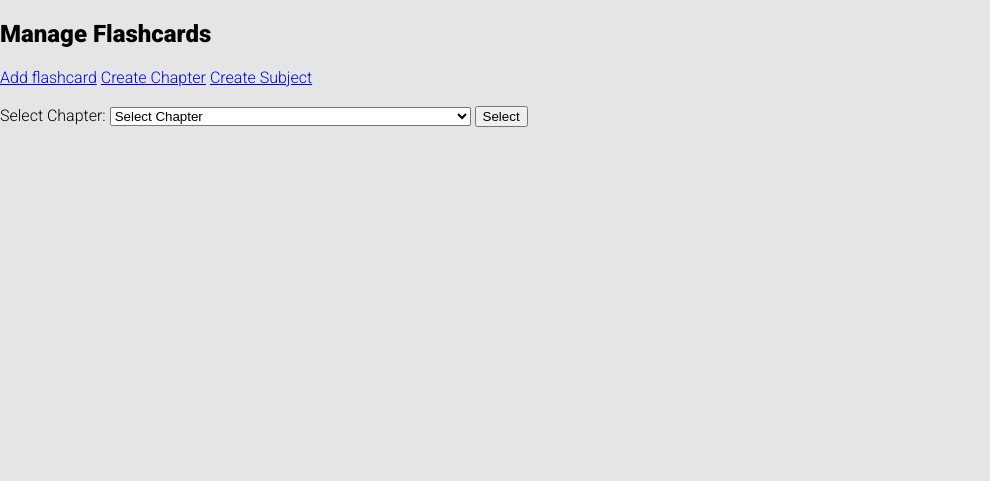
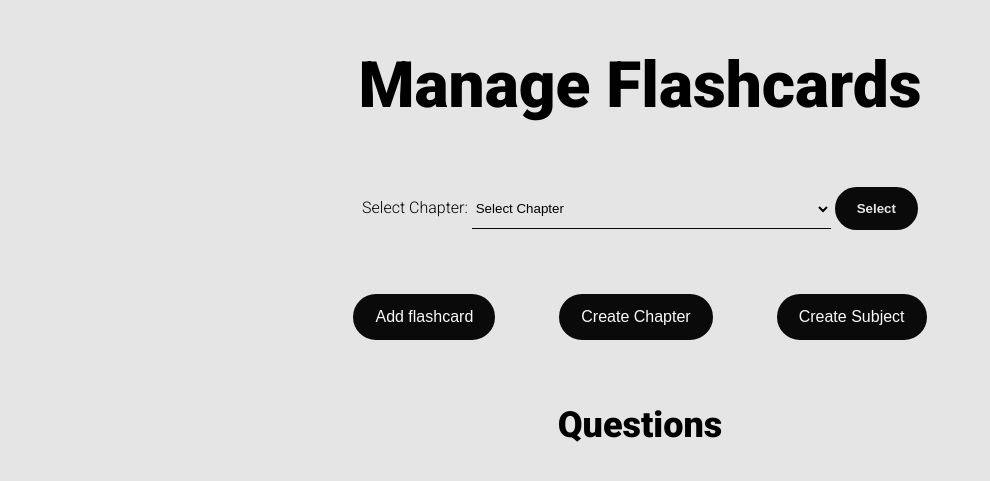
Before and after one commit to kevinalappat09/sem-project, a Django app: page /manage/ in a window 1280 px wide. Shown: the part 83-564 px from the top of the page, without its empty margins (0-990 px from the left). Run offline with Django 4.2, Linux system fonts and the light colour scheme; data comes from the database, SQL or seed files in the repository; both versions use the stored data as it was after the commit.

Commit message:
Started working on the colors

```diff
--- a/flashcards_app/flashcards/static/css/styles.css
+++ b/flashcards_app/flashcards/static/css/styles.css
@@ -77,6 +77,11 @@ body {
     color: var(--accent);
 }
 
+.icon-link {
+    text-decoration: none;
+    color: #0a0a0a;
+}
+
 /* Home Page Content */
 .main-content {
     padding: 16px 64px;
@@ -102,9 +107,13 @@ body {
 
 .general-button {
     background-color: var(--red);
-    padding: 16px 16px;
-    margin-right: 32px;
-    border-radius: 64px;
+    display: flex;
+    padding: 12px 20px;
+    align-items: center;
+    gap: 16px;
+    border-radius: 30px;
+    border: 2px solid var(--red);
+
     transition: 400ms;
 }
 
@@ -322,3 +331,46 @@ body {
 
     border-bottom: 1px solid var(--pink);
 }
+
+.manage-content {
+    padding-top: 32px;
+
+    display: flex;
+    flex-direction: column;
+    align-items: center;
+    gap: 64px;
+}
+
+.button-group {
+    display: flex;
+    gap: 64px;
+}
+
+.input-button {
+    background-color: red;
+    background-color: var(--red);
+    color: var(--primary);
+    font-weight: 700;
+    padding: 12px 20px;
+    align-items: center;
+    border-radius: 30px;
+    border: 2px solid var(--red);
+}
+
+.list {
+    display :flex;
+    flex-direction: column;
+    align-items: center;
+}
+.list-heading {
+    font-size: 36px;
+}
+
+.table-r1 {
+    padding: 12px;
+}
+
+#chapter_select {
+    background-color: var(--primary);
+
+}
--- a/flashcards_app/flashcards/templates/flashcards/base.html
+++ b/flashcards_app/flashcards/templates/flashcards/base.html
@@ -1,4 +1,5 @@
 {% load static %}
+{% load custom_filters %}
 <!DOCTYPE html>
 <html lang="en">
 <head>
--- a/flashcards_app/flashcards/templates/flashcards/manage.html
+++ b/flashcards_app/flashcards/templates/flashcards/manage.html
@@ -1,43 +1,41 @@
 {% extends 'flashcards/base.html' %}
 
 {% block content %}
-<div class="manage-container">
-    <h2>Manage Flashcards</h2>
-    <a href="{% url 'flashcards:add_flashcard' %}" class="btn btn-primary">Add flashcard</a>
-    <a href="{% url 'flashcards:create_chapter' %}" class="btn btn-primary">Create Chapter</a>
-    <a href="{% url 'flashcards:create_subject' %}" class="btn btn-primary">Create Subject</a>
-
-    <br><br>
+<div class="main-content">
+    <div class="manage-content">
+        <div class="heading">Manage Flashcards</div>
+        <div class="select-form">
             <form method="GET" class="manage-form-container">
                 <label for="chapter_select">Select Chapter:</label>
-        <select id="chapter_select" name="chapter_id">
+                <select id="chapter_select" name="chapter_id" class="form-dropdown">
                     <option value="" selected disabled>Select Chapter</option>
                     {% for chapter in chapters %}
                     <option value="{{ chapter.id }}" {% if chapter.id == selected_chapter_id %}selected{% endif %}>{{ chapter.subject.subject_name }} : {{ chapter.chapter_name }}</option>
                     {% endfor %}
                 </select>
-        <input type="submit" value="Select" class="btn">
+                <input type="submit" value="Select" class="input-button">
             </form>
+        </div>
+        <div class="button-group">
+            <button class="general-button"><a href="{% url 'flashcards:add_flashcard' %}" class="general-button-link">Add flashcard</a></button>
+            <button class="general-button"><a href="{% url 'flashcards:create_chapter' %}" class="general-button-link">Create Chapter</a></button>
+            <button class="general-button"><a href="{% url 'flashcards:create_subject' %}" class="general-button-link">Create Subject</a></button>
+        </div>
 
+        <div class="list">
+            <div class="list-heading heading">Questions</div>
             {% if selected_chapter_id %}
             <div class="table-container">
                 <table class="custom-table">
-                <thead>
-                    <tr>
-                        <th>Front</th>
-                        <th>Edit</th>
-                        <th>Delete</th>
-                    </tr>
-                </thead>
                     <tbody>
                         {% for flashcard in flashcards %}
                             <tr>
-                            <td>{{ flashcard.flashcard_front }}</td>
+                                <td class="table-r1">{{ flashcard.flashcard_front }}</td>
                                 <td>
-                                <a href="{% url 'flashcards:edit_flashcard' flashcard.id %}" class="btn btn-primary">Edit</a>
+                                    <a href="{% url 'flashcards:edit_flashcard' flashcard.id %}" class="icon-link"><i class="material-icons">edit</i></a>
                                 </td>
                                 <td>
-                                <a href="{% url 'flashcards:delete_flashcard' flashcard.id %}" class="btn btn-danger">Delete</a>
+                                    <a href="{% url 'flashcards:delete_flashcard' flashcard.id %}" class="icon-link"><i class="material-icons">delete</i></a>
                                 </td>
                             </tr>
                         {% endfor %}
@@ -46,4 +44,8 @@
             </div>
         {% endif %}
         </div>
+    </div>
+
+</div>
+
 {% endblock %}
--- a/flashcards_app/flashcards/views.py
+++ b/flashcards_app/flashcards/views.py
@@ -2,6 +2,7 @@ from django.shortcuts import render, redirect, get_object_or_404
 from .models import Subject, Chapter, Flashcard
 from django.contrib.auth import login, logout
 from django.contrib.auth.decorators import login_required
+from django.conf import settings
 
 from datetime import date
 from datetime import timedelta
@@ -20,9 +21,18 @@ def home(request):
         subjects = Subject.objects.filter(user=request.user)
         chapters = Chapter.objects.filter(subject__in=subjects)
 
+    color_image_mapping = [
+        ('color1', settings.SUBJECT_COLOR_BACKGROUND_IMAGES['color1']),
+        ('color2', settings.SUBJECT_COLOR_BACKGROUND_IMAGES['color2']),
+        ('color3', settings.SUBJECT_COLOR_BACKGROUND_IMAGES['color3']),
+        ('color4', settings.SUBJECT_COLOR_BACKGROUND_IMAGES['color4']),
+        ('color5', settings.SUBJECT_COLOR_BACKGROUND_IMAGES['color5']),
+    ]
+
     context = {
         'subjects': subjects,
         'chapters': chapters,
+        'color_image_mapping': color_image_mapping,
     }
 
     return render(request, 'flashcards/home.html', context)
```
Also changed, not shown: flashcards_app/flashcards/custom_filters.py (added, +9 -0 lines), flashcards_app/flashcards/templates/flashcards/home.html (+4 -3 lines), flashcards_app/flashcards_app/settings.py (+8 -0 lines), flashcards_app/db.sqlite3, flashcards_app/flashcards/static/images/blue_card_bg.png (added), flashcards_app/flashcards/static/images/green_card_bg.png (added), flashcards_app/flashcards/static/images/orange_card_bg.png (added), flashcards_app/flashcards/static/images/pink_card_bg.png (added), flashcards_app/flashcards/static/images/red_card_ bg.png (added). Lines whose indentation alone changed are shown as unchanged.
